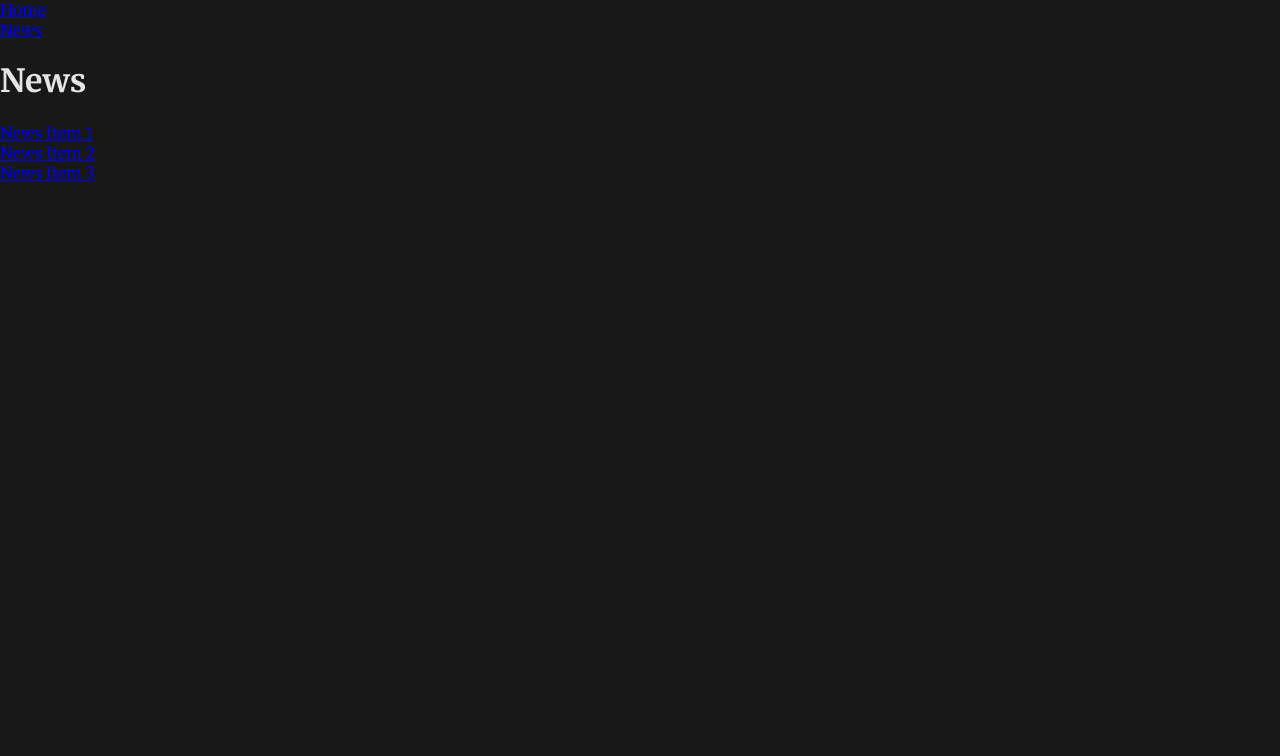
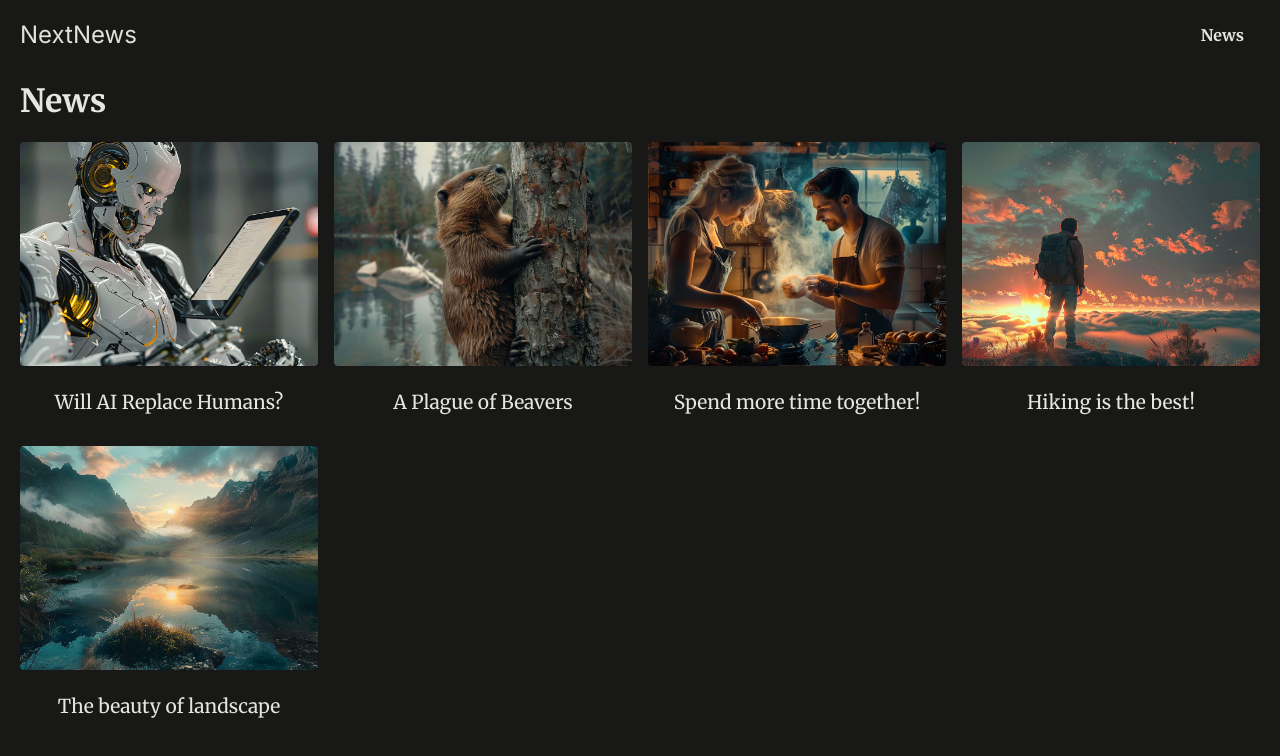
Before and after one commit to adarshem/learn_routing_nextjs, a Next.js app: page /news in a window 1280 px wide. Shown: the top 756 px of the page. Built offline with nearby package versions, Linux system fonts and the light colour scheme.

Commit message:
added dummy news

```diff
--- a/app/globals.css
+++ b/app/globals.css
@@ -9,6 +9,7 @@ html {
 }
 
 body {
+  padding: 20px;
   margin: 0;
   background-color: #181817;
   color: #e5e5e1;
--- a/app/news/page.tsx
+++ b/app/news/page.tsx
@@ -1,20 +1,23 @@
 import React from 'react';
 import Link from 'next/link';
+import { DUMMY_NEWS } from '@/dummy-news';
 
 export default function NewsPage(): React.JSX.Element {
   return (
     <div id="news">
       <h1>News</h1>
-      <ul>
-        <li>
-          <Link href="/news/1">News Item 1</Link>
-        </li>
-        <li>
-          <Link href="/news/2">News Item 2</Link>
-        </li>
-        <li>
-          <Link href="/news/3">News Item 3</Link>
-        </li>
+      <ul className="news-list">
+        {DUMMY_NEWS.map((newsItem) => (
+          <li key={newsItem.id}>
+            <Link href={`/news/${newsItem.slug}`}>
+              <img
+                src={`/images/news/${newsItem.image}`}
+                alt={newsItem.title}
+              />
+              <span>{newsItem.title}</span>
+            </Link>
+          </li>
+        ))}
       </ul>
     </div>
   );
--- a/components/MainHeader.tsx
+++ b/components/MainHeader.tsx
@@ -1,16 +1,19 @@
 import React from 'react';
+import Link from 'next/link';
 
 export default function MainHeader(): React.JSX.Element {
   return (
-    <header>
-      <ul>
-        <li>
-          <a href="/">Home</a>
-        </li>
-        <li>
-          <a href="/news">News</a>
-        </li>
-      </ul>
+    <header id="main-header">
+      <div id="logo">
+        <Link href="/">NextNews</Link>
+      </div>
+      <nav>
+        <ul>
+          <li>
+            <Link href="/news">News</Link>
+          </li>
+        </ul>
+      </nav>
     </header>
   );
 }
--- /dev/null
+++ b/dummy-news.ts
@@ -0,0 +1,47 @@
+export const DUMMY_NEWS = [
+  {
+    id: 'n1',
+    slug: 'will-ai-replace-humans',
+    title: 'Will AI Replace Humans?',
+    image: 'ai-robot.jpg',
+    date: '2021-07-01',
+    content:
+      'Since late 2022 AI is on the rise and therefore many people worry whether AI will replace humans. The answer is not that simple. AI is a tool that can be used to automate tasks, but it can also be used to augment human capabilities. The future is not set in stone, but it is clear that AI will play a big role in the future. The question is how we will use it.',
+  },
+  {
+    id: 'n2',
+    slug: 'beaver-plague',
+    title: 'A Plague of Beavers',
+    image: 'beaver.jpg',
+    date: '2022-05-01',
+    content:
+      'Beavers are taking over the world. They are building dams everywhere and flooding entire cities. What can we do to stop them?',
+  },
+  {
+    id: 'n3',
+    slug: 'couple-cooking',
+    title: 'Spend more time together!',
+    image: 'couple-cooking.jpg',
+    date: '2024-03-01',
+    content:
+      'Cooking together is a great way to spend more time with your partner. It is fun and you get to eat something delicious afterwards. What are you waiting for? Get cooking!',
+  },
+  {
+    id: 'n4',
+    slug: 'hiking',
+    title: 'Hiking is the best!',
+    image: 'hiking.jpg',
+    date: '2024-01-01',
+    content:
+      'Hiking is a great way to get some exercise and enjoy the great outdoors. It is also a great way to clear your mind and reduce stress. So what are you waiting for? Get out there and start hiking!',
+  },
+  {
+    id: 'n5',
+    slug: 'landscape',
+    title: 'The beauty of landscape',
+    image: 'landscape.jpg',
+    date: '2022-07-01',
+    content:
+      'Landscape photography is a great way to capture the beauty of nature. It is also a great way to get outside and enjoy the great outdoors. So what are you waiting for? Get out there and start taking some pictures!',
+  },
+];
```
